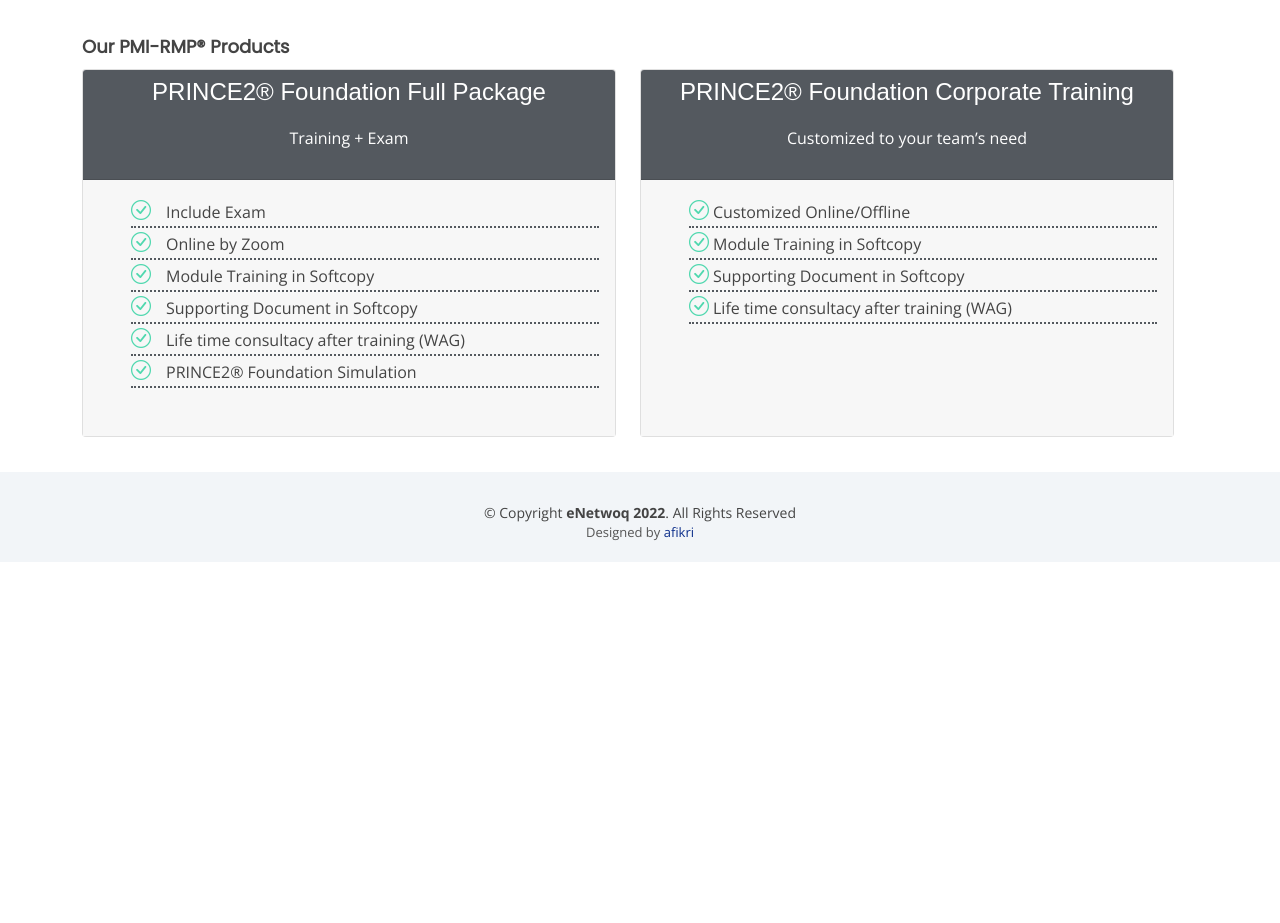
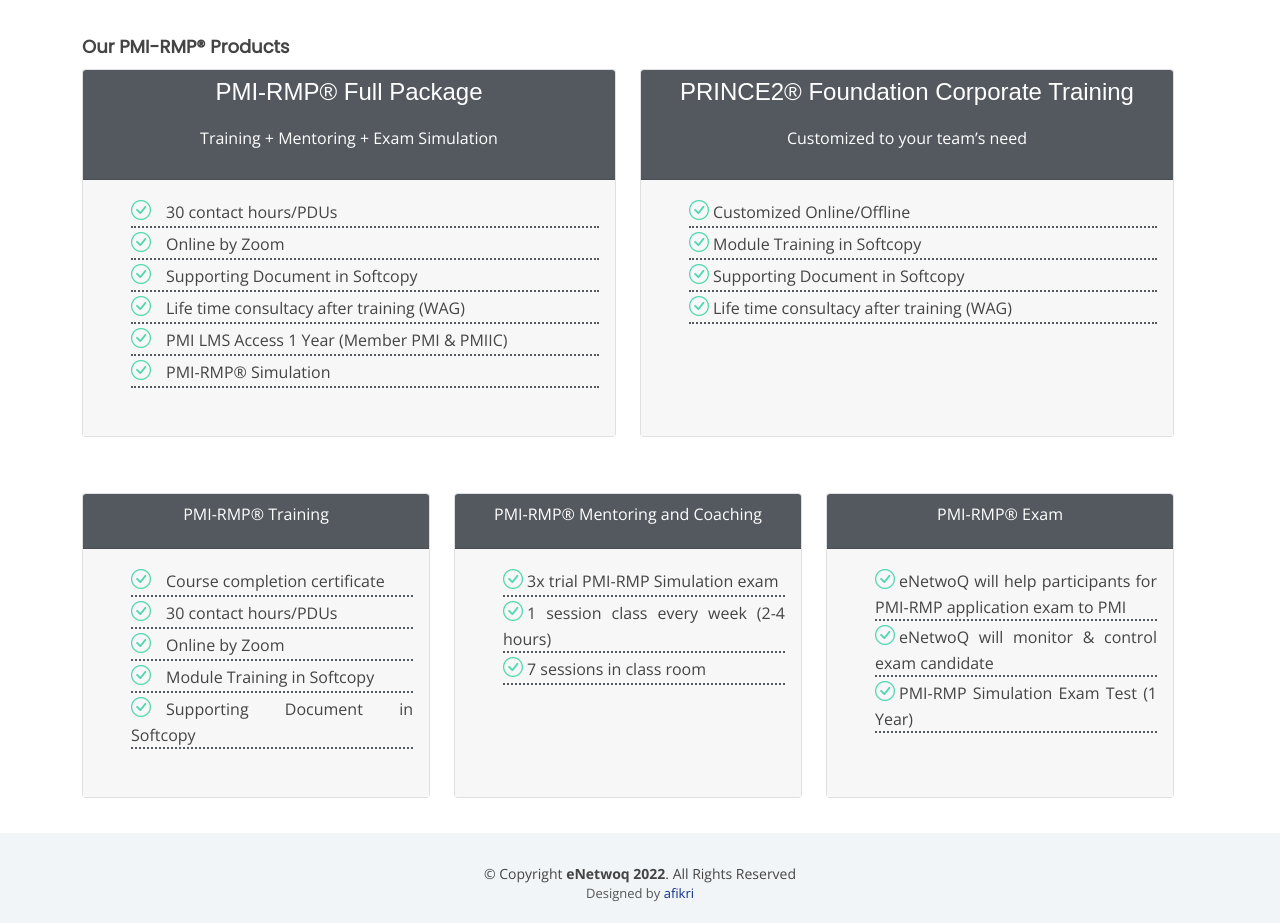
Before and after one commit to afikri/enetwoq, a React (Create React App) app: page /risk-management-professional in a window 1280 px wide. Shown: the part 2260-3183 px from the top of the page. Before the commit the page ends 2822 px from the top, so only its background shows below. Built offline with nearby package versions, Linux system fonts and the light colour scheme; a web font is replaced by a local one.

Commit message:
Added PMIRMP page

```diff
--- a/src/pages/training/PMIRMP.js
+++ b/src/pages/training/PMIRMP.js
@@ -197,7 +197,7 @@
               <p>Project and Risk management practitioner with over 7 years of experience in industry and holding valid PMI-RMP certification.</p>
             </div>
             <div>
-            <h4 style={{ fontFamily: 'Poppins', fontSize: '18px', paddingBottom: "15px" }}><b>Our PMI-RMP® Products</b></h4>
+              <h4 style={{ fontFamily: 'Poppins', fontSize: '18px', paddingBottom: "15px" }}><b>Our PMI-RMP® Products</b></h4>
             </div>
 
             <div className="row gy-4">
@@ -205,19 +205,16 @@
                 <div className="col-md-6">
                   <div className="card mb-3 h-100">
                     <div className="card-header text-white" style={{ background: "#54595F", height: "110px", textAlign: 'center' }}>
-                      <h4>PRINCE2® Foundation Full Package</h4>
-                      <div>Training + Exam</div>
+                      <h4>PMI-RMP® Full Package</h4>
+                      <div>Training + Mentoring + Exam Simulation</div>
                     </div>
                     <div className="card-body" style={{ textAlign: "justify", background: "#F7F7F7" }}>
                       <ul style={{ listStyle: "none" }}>
                         <li style={{ borderBottom: "2px dotted #54595F" }}><i style={{ fontSize: "20px", paddingRight: "15px", color: "#50d8af", fontWeight: "400", }} className="bi bi-check-circle"></i>
-                          <span className="list-name">Include Exam</span>
+                          <span className="list-name">30 contact hours/PDUs</span>
                         </li>
                         <li style={{ borderBottom: "2px dotted #54595F" }}><i style={{ fontSize: "20px", paddingRight: "15px", color: "#50d8af", fontWeight: "400", }} className="bi bi-check-circle"></i>
                           <span className="list-name">Online by Zoom</span>
-                        </li>
-                        <li style={{ borderBottom: "2px dotted #54595F" }}><i style={{ fontSize: "20px", paddingRight: "15px", color: "#50d8af", fontWeight: "400", }} className="bi bi-check-circle"></i>
-                          <span className="list-name">Module Training in Softcopy </span>
                         </li>
                         <li style={{ borderBottom: "2px dotted #54595F" }}><i style={{ fontSize: "20px", paddingRight: "15px", color: "#50d8af", fontWeight: "400", }} className="bi bi-check-circle"></i>
                           <span className="list-name">Supporting Document in Softcopy </span>
@@ -227,7 +224,10 @@
                         </li>
 
                         <li style={{ borderBottom: "2px dotted #54595F" }}><i style={{ fontSize: "20px", paddingRight: "15px", color: "#50d8af", fontWeight: "400", }} className="bi bi-check-circle"></i>
-                          <span className="list-name">PRINCE2® Foundation Simulation </span>
+                          <span className="list-name">PMI LMS Access 1 Year (Member PMI & PMIIC) </span>
+                        </li>
+                        <li style={{ borderBottom: "2px dotted #54595F" }}><i style={{ fontSize: "20px", paddingRight: "15px", color: "#50d8af", fontWeight: "400", }} className="bi bi-check-circle"></i>
+                          <span className="list-name">PMI-RMP® Simulation</span>
                         </li>
                       </ul>
                     </div>
@@ -260,6 +260,84 @@
                 </div>
               </div>
             </div>
+
+            <div className="row gy-4">
+              <div className="row">
+                <div className="col-md-4" style={{ paddingTop: '80px' }}>
+                  <div className="card mb-3 h-100">
+                    <div className="card-header text-white" style={{ background: "#54595F", height: "55px", textAlign: 'center' }}>
+                      <div>PMI-RMP® Training</div>
+                    </div>
+                    <div className="card-body" style={{ textAlign: "justify", background: "#F7F7F7" }}>
+                      <ul style={{ listStyle: "none" }}>
+                        <li style={{ borderBottom: "2px dotted #54595F" }}><i style={{ fontSize: "20px", paddingRight: "15px", color: "#50d8af", fontWeight: "400", }} className="bi bi-check-circle"></i>
+                          <span className="list-name">Course completion certificate </span>
+                        </li>
+                        <li style={{ borderBottom: "2px dotted #54595F" }}><i style={{ fontSize: "20px", paddingRight: "15px", color: "#50d8af", fontWeight: "400", }} className="bi bi-check-circle"></i>
+                          <span className="list-name">30 contact hours/PDUs</span>
+                        </li>
+                        <li style={{ borderBottom: "2px dotted #54595F" }}><i style={{ fontSize: "20px", paddingRight: "15px", color: "#50d8af", fontWeight: "400", }} className="bi bi-check-circle"></i>
+                          <span className="list-name">Online by Zoom</span>
+                        </li>
+                        <li style={{ borderBottom: "2px dotted #54595F" }}><i style={{ fontSize: "20px", paddingRight: "15px", color: "#50d8af", fontWeight: "400", }} className="bi bi-check-circle"></i>
+                          <span className="list-name">Module Training in Softcopy </span>
+                        </li>
+                        <li style={{ borderBottom: "2px dotted #54595F" }}><i style={{ fontSize: "20px", paddingRight: "15px", color: "#50d8af", fontWeight: "400", }} className="bi bi-check-circle"></i>
+                          <span className="list-name">Supporting Document in Softcopy </span>
+                        </li>
+                      </ul>
+                    </div>
+                  </div>
+                </div>
+
+                <div className="col-md-4" style={{ paddingTop: '80px' }}>
+                  <div className="card mb-3 h-100">
+                    <div className="card-header text-white" style={{ background: "#54595F", height: "55px", textAlign: 'center' }}>
+                      <div>PMI-RMP® Mentoring and Coaching</div>
+                    </div>
+                    <div className="card-body" style={{ textAlign: "justify", background: "#F7F7F7" }}>
+                      <ul style={{ listStyle: "none" }}>
+                        <li style={{ borderBottom: "2px dotted #54595F" }}><i style={{ fontSize: "20px", paddingRight: "4px", color: "#50d8af", fontWeight: "400", }} className="bi bi-check-circle"></i>
+                          <span className="list-name">3x trial PMI-RMP Simulation exam
+
+                          </span>
+                        </li>
+                        <li style={{ borderBottom: "2px dotted #54595F" }}><i style={{ fontSize: "20px", paddingRight: "4px", color: "#50d8af", fontWeight: "400", }} className="bi bi-check-circle"></i>
+                          <span className="list-name">1 session class every week (2-4 hours)</span>
+                        </li>
+                        <li style={{ borderBottom: "2px dotted #54595F" }}><i style={{ fontSize: "20px", paddingRight: "4px", color: "#50d8af", fontWeight: "400", }} className="bi bi-check-circle"></i>
+                          <span className="list-name">
+                            7 sessions in class room </span>
+                        </li>
+                      </ul>
+                    </div>
+                  </div>
+                </div>
+
+                <div className="col-md-4" style={{ paddingTop: '80px' }}>
+                  <div className="card mb-3 h-100">
+                    <div className="card-header text-white" style={{ background: "#54595F", height: "55px", textAlign: 'center' }}>
+                      <div>PMI-RMP® Exam</div>
+                    </div>
+                    <div className="card-body" style={{ textAlign: "justify", background: "#F7F7F7" }}>
+                      <ul style={{ listStyle: "none" }}>
+                        <li style={{ borderBottom: "2px dotted #54595F" }}><i style={{ fontSize: "20px", paddingRight: "4px", color: "#50d8af", fontWeight: "400", }} className="bi bi-check-circle"></i>
+                          <span className="list-name">eNetwoQ will help participants for PMI-RMP application exam to PMI</span>
+                        </li>
+                        <li style={{ borderBottom: "2px dotted #54595F" }}><i style={{ fontSize: "20px", paddingRight: "4px", color: "#50d8af", fontWeight: "400", }} className="bi bi-check-circle"></i>
+                          <span className="list-name">
+                            eNetwoQ will monitor & control exam candidate
+                          </span>
+                        </li>
+                        <li style={{ borderBottom: "2px dotted #54595F" }}><i style={{ fontSize: "20px", paddingRight: "4px", color: "#50d8af", fontWeight: "400", }} className="bi bi-check-circle"></i>
+                          <span className="list-name">PMI-RMP Simulation Exam Test (1 Year)</span>
+                        </li>
+                      </ul>
+                    </div>
+                  </div>
+                </div>
+              </div>
+            </div>
           </div>
         </div>
       </section >
```
